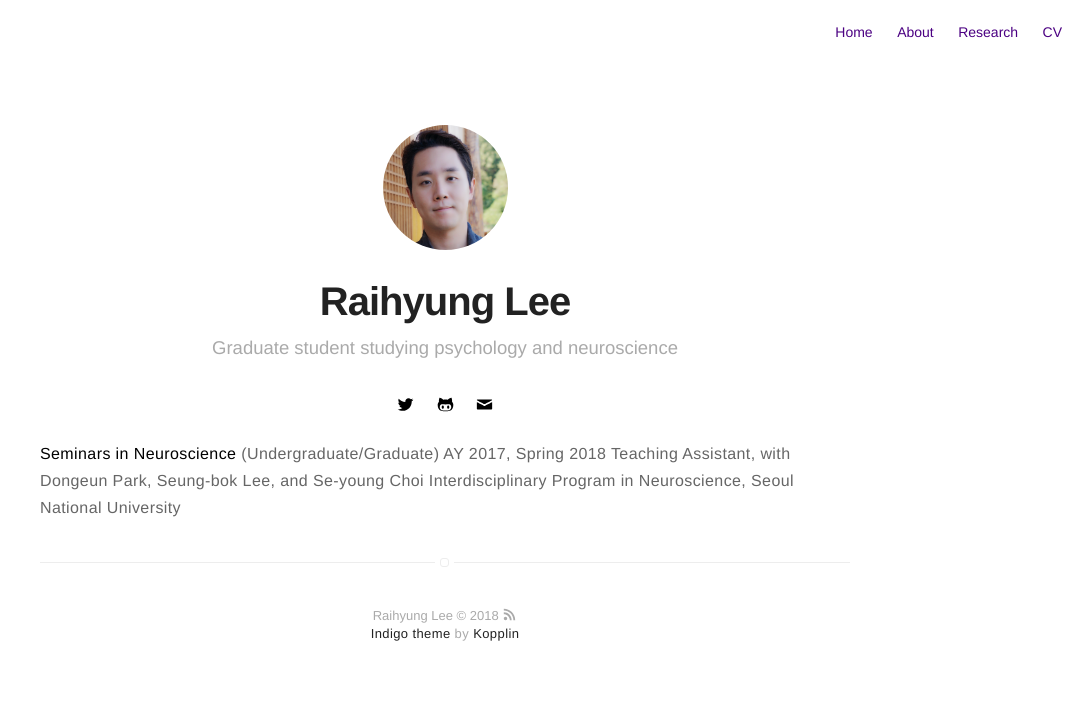
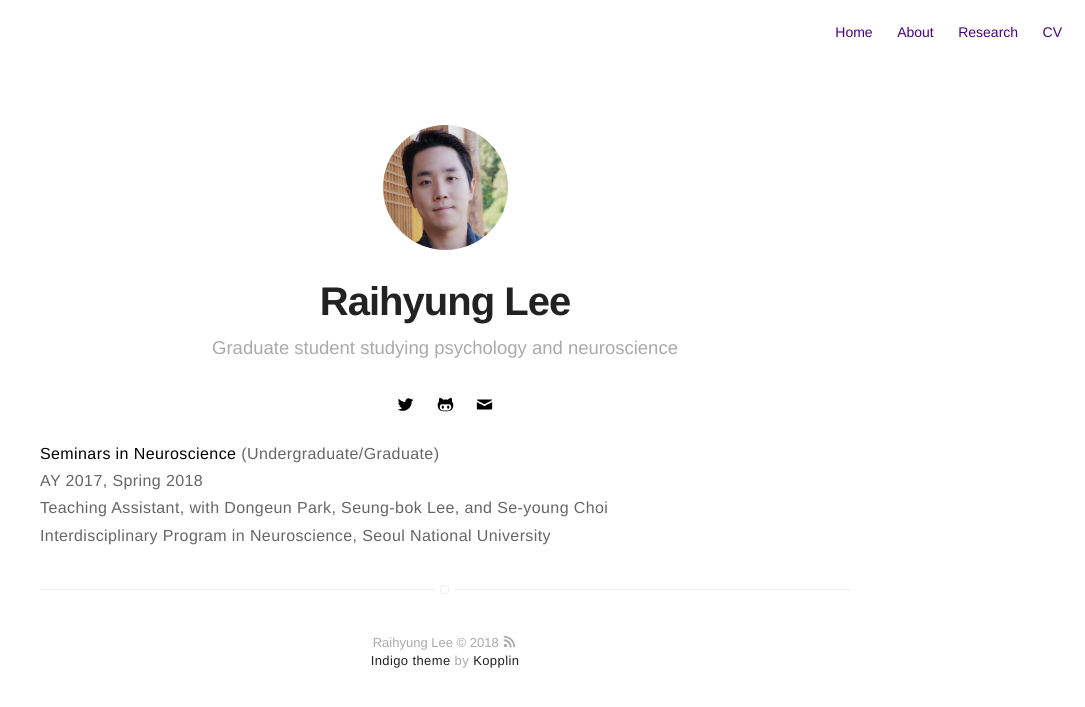
Before and after one commit to RaihyungLee/RaihyungLee.github.io, a Jekyll site: the page built from teaching.md, in a window 1280 px wide. Shown: the top 707 px of the page, without its empty margins (195-1280 px from the left). Built offline with Jekyll 4.4.1, drawn with Linux system fonts in a browser that asks for light colours.

```diff
--- a/teaching.md
+++ b/teaching.md
@@ -4,7 +4,7 @@ title: Teaching
 permalink: /teaching/index.html
 ---
 
-**Seminars in Neuroscience** (Undergraduate/Graduate)
-AY 2017, Spring 2018
-Teaching Assistant, with Dongeun Park, Seung-bok Lee, and Se-young Choi
+**Seminars in Neuroscience** (Undergraduate/Graduate) \\
+AY 2017, Spring 2018 \\
+Teaching Assistant, with Dongeun Park, Seung-bok Lee, and Se-young Choi \\
 Interdisciplinary Program in Neuroscience, Seoul National University
```
